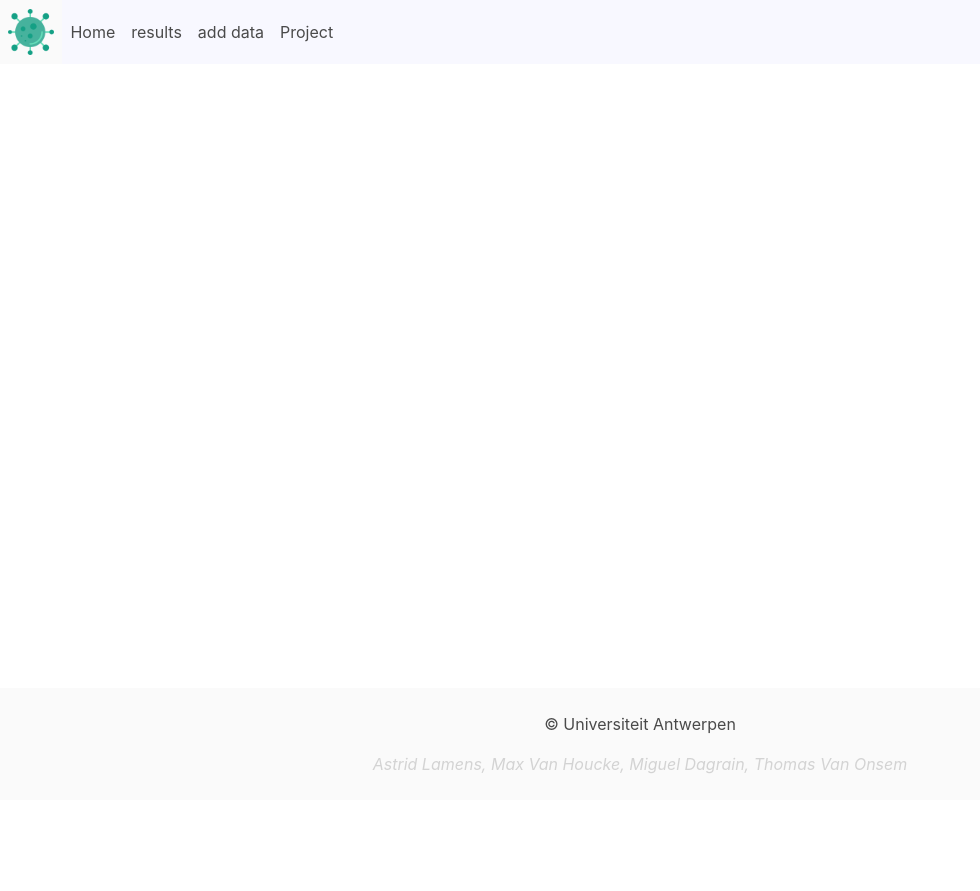
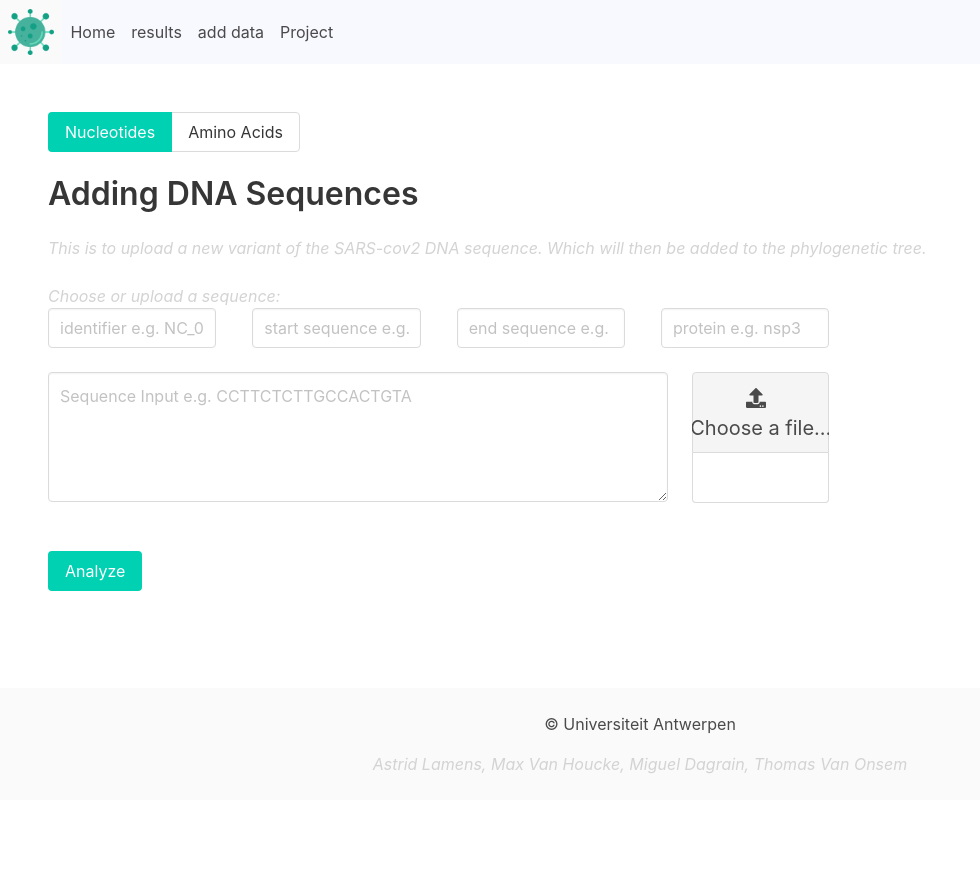
Before and after one commit to ThomasVanOnsem/SARS-CoV-2-Phylogeny, a Flask app: page /data/add in a window 1280 px wide. Shown: the top 891 px of the page, without its empty margins (0-980 px from the left). Run offline with Flask 2, Linux system fonts and the light colour scheme; some libraries are stand-ins or nearby versions.

Commit message:
an add page base on the current format in fasta files

```diff
--- /dev/null
+++ b/www/static/js/responsiveness_add.js
@@ -0,0 +1,23 @@
+function triggerToggle(event){
+	event.preventDefault();
+	var options = $('#type-sequence-input').children();
+	options.each(function () {
+		$(this).blur();
+		if ($(this).hasClass('is-selected')) {
+			$(this).removeClass('is-selected');
+			$(this).removeClass('is-primary');
+		} else {
+			$(this).addClass('is-selected');
+			$(this).addClass('is-primary');
+
+			//now we change the page
+			if($(this).attr('id') === 'choose-nuc'){
+				$('#nucleotide-adding').attr('style', '');
+				$('#amino-acid-adding').attr('style', 'display:none;');
+			} else {
+				$('#nucleotide-adding').attr('style', 'display:none;');
+				$('#amino-acid-adding').attr('style', '');
+			}
+		}
+	})
+}
--- a/www/templates/add.html
+++ b/www/templates/add.html
@@ -1,4 +1,141 @@
 {% extends "general_layout.html" %}
 
+{% block scriptIncludes %}
+<script src="{{ url_for('static', filename='js/responsiveness_add.js') }}"></script>
+{% endblock %}
+
 {% block page %}
+<section class="section">
+	<div id="type-sequence-input" class="buttons has-addons">
+		<button id="choose-nuc" class="button toggle-button is-primary is-selected" onclick="triggerToggle(event)">Nucleotides</button>
+		<button id="choose-ac" class="button toggle-button" onclick="triggerToggle(event)">Amino Acids</button>
+	</div>
+
+	<div id="nucleotide-adding">
+		<h1 class="title">Adding DNA Sequences</h1>
+		<p class="description">This is to upload a new variant of the SARS-cov2 DNA sequence. Which will then be added to the
+		phylogenetic tree.</p>
+		<br>
+		<div class="columns">
+	      	<div class="column is-two-thirds">
+		     	<span class="description">Choose or upload a sequence:</span>
+		      	<form action="" method="POST" enctype="multipart/form-data">
+		        	<div class="columns">
+			        	<div class="field is-grouped">
+			        		<span class="control column is-one-fourth">
+			        			<input class="input" type="text" placeholder="identifier e.g. NC_045512.2">
+			        		</span>
+
+			        		<span class="control column is-one-fourth">
+			        			<input class="input" type="text" placeholder="start sequence e.g. 27756">
+			        		</span>
+
+			        		<span class="control column is-one-fourth">
+			        			<input class="input" type="text" placeholder="end sequence e.g. 27887">
+			        		</span>
+
+
+			                <span class="control column is-one-fourth">
+			        			<input class="input" type="text" placeholder="protein e.g. nsp3">
+			        		</span>
+			            </div>
+		        	</div>
+			        <div class="columns">
+				        <div class="column is-four-fifh is-desktop">
+				        	<div class="field">
+				            	<div class="control is-medium">  <!-- TODO loading for checking input -->
+				                	<label>
+				                  		<textarea class="textarea" style="height:130px;" placeholder="Sequence Input e.g. CCTTCTCTTGCCACTGTA" name="sequence-text" rows="3"></textarea>
+				                	</label>
+				            	</div>
+				          	</div>
+				        </div>
+
+			        	<div class="column is-one-fifth is-desktop">
+				            <div id="upload-zone" class="">
+				              	<div class="file has-name is-boxed is-medium">
+				                	<label class="file-label">
+				                  		<input class="file-input" type="file" name="file">
+				                  		<span class="file-cta">
+				                    		<span class="file-icon"><i class="fas fa-upload"></i></span>
+				                    		<span class="file-label">Choose a file…</span>
+				                  		</span>
+				                  		<span class="file-name"></span>
+				                	</label>
+				              	</div>
+				            </div>
+			        	</div>
+			        </div>
+		        	<br>
+			        <div class="field">
+			          <p class="control">
+			            <button class="button is-primary" type="submit" onclick="void(0)">Analyze</button>
+			          </p>
+			        </div>
+
+		        	<div id="progress-bar-div"></div>
+
+		      	</form>
+	      	</div>
+		</div>
+	</div>
+
+	<div id="amino-acid-adding" style="display:none;">
+		<h1 class="title">Adding Amino Acid Sequences</h1>
+		<p class="description">This is to upload a new variant of the SARS-cov2 resulting amino acid sequence. Which will then be added to the phylogenetic tree.</p>
+		<br>
+		<div class="columns">
+			<div class="column is-two-thirds">
+				<span class="description">Choose or upload a sequence:</span>
+				<form action="" method="POST" enctype="multipart/form-data">
+					<div class="columns">
+		        		<span class="control column is-half">
+		        			<input class="input" type="text" placeholder="identifier e.g. YP_009742610">
+		        		</span>
+
+
+		             	<span class="control column is-half">
+		        			<input class="input" type="text" placeholder="protein e.g. nsp3">
+		        		</span>
+					</div>
+					<div class="columns">
+						<div class="column is-four-fifh is-desktop">
+				        	<div class="field">
+				            	<div class="control is-medium">  <!-- TODO loading for checking input -->
+				                	<label>
+				                  		<textarea class="textarea" style="height:130px;" placeholder="Sequence Input e.g. CCTTCTCTTGCCACTGTA" name="sequence-text" rows="3"></textarea>
+				                	</label>
+				            	</div>
+				          	</div>
+				        </div>
+
+			        	<div class="column is-one-fifth is-desktop">
+				            <div id="upload-zone" class="">
+				              	<div class="file has-name is-boxed is-medium">
+				                	<label class="file-label">
+				                  		<input class="file-input" type="file" name="file">
+				                  		<span class="file-cta">
+				                    		<span class="file-icon"><i class="fas fa-upload"></i></span>
+				                    		<span class="file-label">Choose a file…</span>
+				                  		</span>
+				                  		<span class="file-name"></span>
+				                	</label>
+				              	</div>
+				            </div>
+			        	</div>
+					</div>
+					<br>
+			        <div class="field">
+			          <p class="control">
+			            <button class="button is-primary" type="submit" onclick="void(0)">Analyze</button>
+			          </p>
+			        </div>
+
+			        <div id="progress-bar-div"></div>
+				</form>
+			</div>
+		</div>
+	</div>
+
+</section>
 {% endblock %}
--- a/www/templates/general_layout.html
+++ b/www/templates/general_layout.html
@@ -6,10 +6,11 @@
     <title>Phylogentic trees</title>
     <link rel="stylesheet" href="https://cdn.jsdelivr.net/npm/bulma@0.8.0/css/bulma.min.css">
     <link rel="stylesheet" href="{{ url_for('static', filename='css/universal.css') }}">
+    {% block stylesheetIncludes %}{% endblock %}
     <script defer src="https://use.fontawesome.com/releases/v5.3.1/js/all.js"></script>
     <script src="https://ajax.googleapis.com/ajax/libs/jquery/3.4.1/jquery.min.js"></script>
     <script src="https://cdn.jsdelivr.net/npm/@svgdotjs/svg.js@3.0/dist/svg.min.js"></script>
-      {% block scriptIncludes %}{% endblock %}
+    {% block scriptIncludes %}{% endblock %}
   </head>
   <body class="main">
     <div class="container-fluid">
--- a/www/templates/results.html
+++ b/www/templates/results.html
@@ -90,6 +90,7 @@
 <script>
     function updateDoc (event) {
         event.preventDefault();
+        $('#selectedNodeContent').empty();
         callView();
         getNewick();
         getShortInfo();
```
